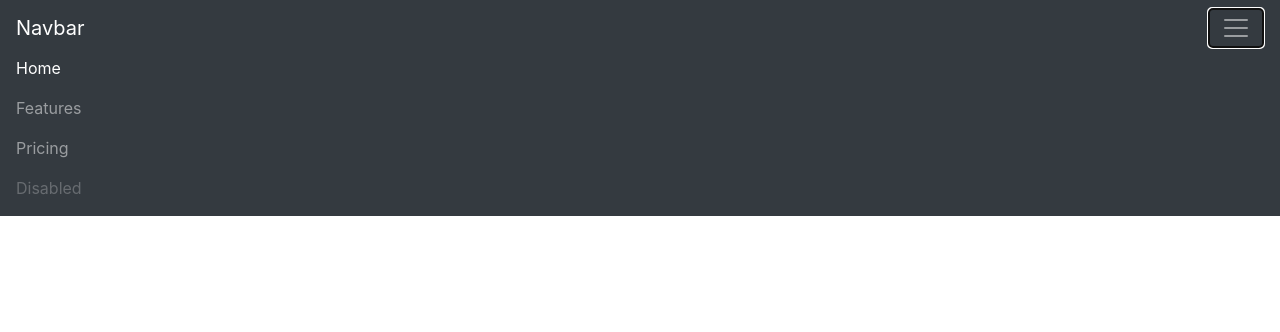
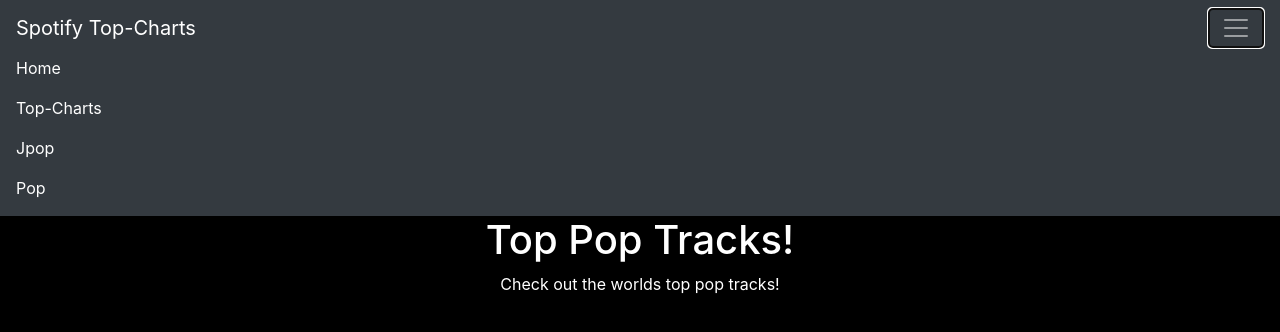
Before and after one commit to Arivera178WM/BootStrapGroupProject, a plain HTML site: page pop.html in a window 1280 px wide. Both pictures are taken after a click on the button "Toggle navigation". Drawn offline with nearby package versions, Linux system fonts and the light colour scheme.

Commit message:
Finished

```diff
--- a/pop.html
+++ b/pop.html
@@ -5,23 +5,30 @@
     <meta name="viewport" content="width=device-width, initial-scale=1.0">
     <title>Pop </title>
     <link rel="stylesheet" href="https://stackpath.bootstrapcdn.com/bootstrap/4.5.2/css/bootstrap.min.css" integrity="sha384-JcKb8q3iqJ61gNV9KGb8thSsNjpSL0n8PARn9HuZOnIxN0hoP+VmmDGMN5t9UJ0Z" crossorigin="anonymous">
-
+    <style type="text/css">
+        body { background: black !important; } /* Adding !important forces the browser to overwrite the default style applied by Bootstrap */
+     </style>
 </head>
 <body>
+
         <nav class="navbar navbar-dark bg-dark">
-            <a class="navbar-brand" href="#">Navbar</a>
+            <a class="navbar-brand" href="index.html" style="color:white;">Spotify Top-Charts</a>
             <button class="navbar-toggler" type="button" data-toggle="collapse" data-target="#navbarNavAltMarkup" aria-controls="navbarNavAltMarkup" aria-expanded="false" aria-label="Toggle navigation">
               <span class="navbar-toggler-icon"></span>
             </button>
             <div class="collapse navbar-collapse" id="navbarNavAltMarkup">
               <div class="navbar-nav">
-                <a class="nav-link active" href="#">Home <span class="sr-only">(current)</span></a>
-                <a class="nav-link" href="#">Features</a>
-                <a class="nav-link" href="#">Pricing</a>
-                <a class="nav-link disabled" href="#" tabindex="-1" aria-disabled="true">Disabled</a>
+                <a class="nav-link active" href="index.html" style="color:white;">Home <span class="sr-only">(current)</span></a>
+                <a class="nav-link" href="charts.html" style="color:white;">Top-Charts</a>
+                <a class="nav-link" href="jpop.html" style="color:white;">Jpop</a>
+                <a class="nav-link" href="pop.html" style="color:white;">Pop</a>
               </div>
+
             </div>
           </nav>
+          <h1 style="text-align: center; color: white;" >Top Pop Tracks!</h1>
+          <p style="text-align: center; color: white;">Check out the worlds top pop tracks!</p>
+          <!-- INSERT API HERE -->
     <script src="https://code.jquery.com/jquery-3.5.1.slim.min.js" integrity="sha384-DfXdz2htPH0lsSSs5nCTpuj/zy4C+OGpamoFVy38MVBnE+IbbVYUew+OrCXaRkfj" crossorigin="anonymous"></script>
 <script src="https://cdn.jsdelivr.net/npm/popper.js@1.16.1/dist/umd/popper.min.js" integrity="sha384-9/reFTGAW83EW2RDu2S0VKaIzap3H66lZH81PoYlFhbGU+6BZp6G7niu735Sk7lN" crossorigin="anonymous"></script>
 <script src="https://stackpath.bootstrapcdn.com/bootstrap/4.5.2/js/bootstrap.min.js" integrity="sha384-B4gt1jrGC7Jh4AgTPSdUtOBvfO8shuf57BaghqFfPlYxofvL8/KUEfYiJOMMV+rV" crossorigin="anonymous"></script>
```
